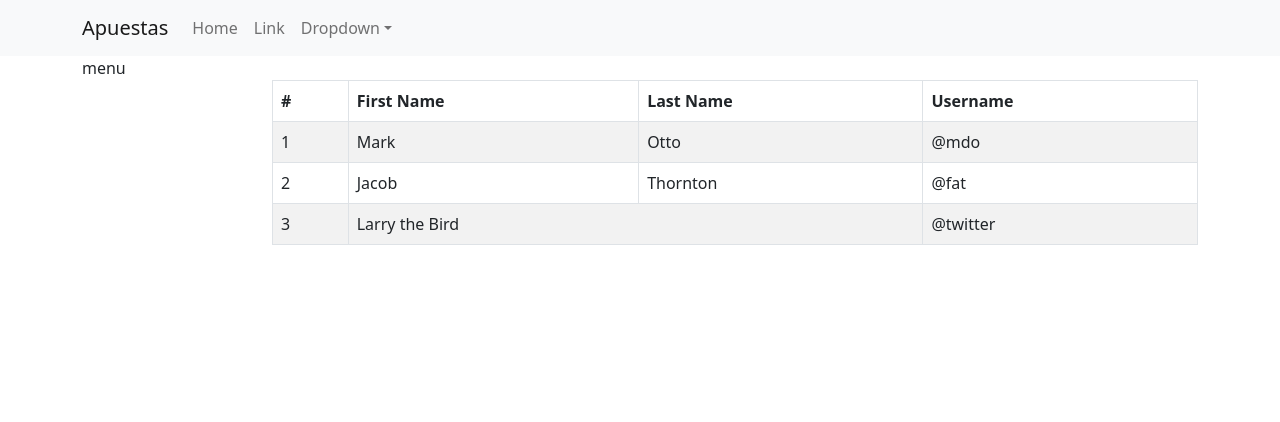
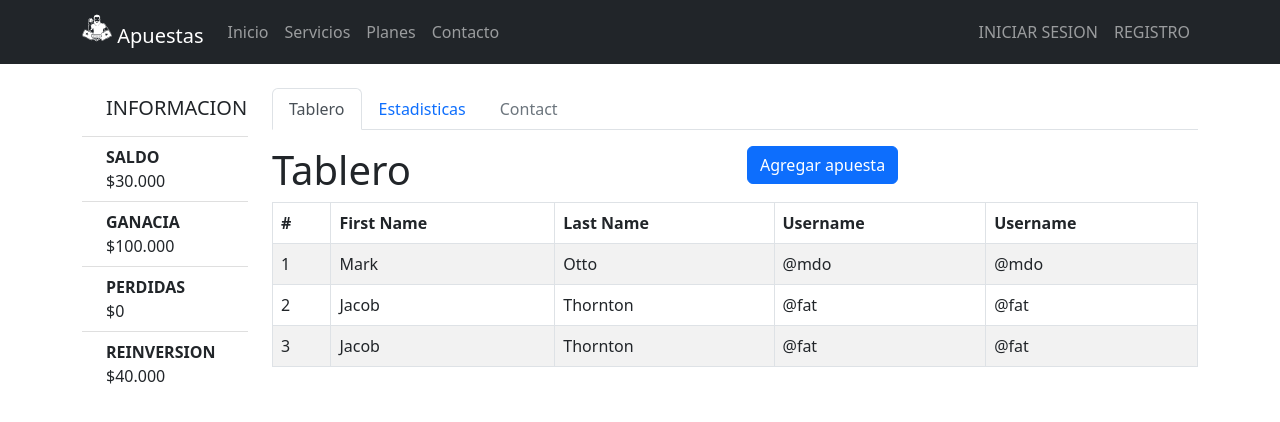
Before and after one commit to holk26/mis-apuestas-app, a Next.js app: page /dashboard in a window 1280 px wide. Shown: the top 422 px of the page. Built offline with nearby package versions, Linux system fonts and the light colour scheme.

Commit message:
Mas cambios

```diff
--- a/components/Layout/index.js
+++ b/components/Layout/index.js
@@ -3,7 +3,8 @@ import Nav from 'react-bootstrap/Nav';
 import Navbar from 'react-bootstrap/Navbar';
 import NavDropdown from 'react-bootstrap/NavDropdown';
 import { useRouter } from 'next/router'
-
+import Image from 'next/image'
+import logo from '../../public/PRINCIPAL.svg'
 
 const Layout = () => {
 
@@ -11,34 +12,41 @@ const Layout = () => {
 
     return(
         <>
-        <Navbar bg="light" expand="lg">
-      <Container>
 
-        <Navbar.Brand>
-        Apuestas
-        </Navbar.Brand>
+        <Navbar bg="dark"  expand="lg" variant="dark">
+        <Container>
+        <Navbar.Brand onClick={() => router.push('/')}>
+            <Image
+              alt=""
+              src={logo}
+              width="30"
+              height="30"
+              className="d-inline-block align-top"
+            />{' '}
+            Apuestas
+          </Navbar.Brand>
+
 
         <Navbar.Toggle aria-controls="basic-navbar-nav" />
         <Navbar.Collapse id="basic-navbar-nav">
           <Nav className="me-auto">
-            <Nav.Link onClick={() => router.push('/')}>Home</Nav.Link>
-            <Nav.Link onClick={() => router.push('/dashboard')}>Link</Nav.Link>
+            <Nav.Link onClick={() => router.push('/')}>Inicio</Nav.Link>
+            <Nav.Link onClick={() => router.push('/dashboard')}>Servicios</Nav.Link>
+            <Nav.Link onClick={() => router.push('/dashboard')}>Planes</Nav.Link>
+            <Nav.Link onClick={() => router.push('/dashboard')}>Contacto</Nav.Link>
+          </Nav>
 
-            <NavDropdown title="Dropdown" id="basic-nav-dropdown">
-              <NavDropdown.Item href="#action/3.1">Action</NavDropdown.Item>
-              <NavDropdown.Item href="#action/3.2">
-                Another action
-              </NavDropdown.Item>
-              <NavDropdown.Item href="#action/3.3">Something</NavDropdown.Item>
-              <NavDropdown.Divider />
-              <NavDropdown.Item href="#action/3.4">
-                Separated link
-              </NavDropdown.Item>
-            </NavDropdown>
+          <Nav>
+            <Nav.Link onClick={() => router.push('/login')}>INICIAR SESION</Nav.Link>
+            <Nav.Link onClick={() => router.push('/registro')}> REGISTRO </Nav.Link>
           </Nav>
+
+
+
         </Navbar.Collapse>
-      </Container>
+        </Container>
     </Navbar>
+
         </>
     );
 }
--- /dev/null
+++ b/pages/dashboard/components/ColLeft.js
@@ -0,0 +1,31 @@
+import ListGroup from 'react-bootstrap/ListGroup';
+
+const ColLeft = () => {
+    return(
+        <>
+         <ListGroup variant="flush">
+                <ListGroup.Item><div className="ms-2 me-auto">
+          <div className="d-flex justify-content-between align-items-start"><h5>INFORMACION</h5></div>
+        </div></ListGroup.Item>
+                <ListGroup.Item><div className="ms-2 me-auto">
+          <div className="fw-bold">SALDO</div>
+          $30.000
+        </div></ListGroup.Item>
+                <ListGroup.Item><div className="ms-2 me-auto">
+          <div className="fw-bold">GANACIA</div>
+          $100.000
+        </div></ListGroup.Item>
+                <ListGroup.Item><div className="ms-2 me-auto">
+          <div className="fw-bold">PERDIDAS</div>
+          $0
+        </div></ListGroup.Item>
+                <ListGroup.Item><div className="ms-2 me-auto">
+          <div className="fw-bold">REINVERSION</div>
+          $40.000
+        </div></ListGroup.Item>
+            </ListGroup>
+        </>
+    );
+}
+
+export default ColLeft;
--- /dev/null
+++ b/pages/dashboard/components/ColRight.js
@@ -0,0 +1,31 @@
+import Dashboard from './Dashboard';
+
+import Tab from 'react-bootstrap/Tab';
+import Tabs from 'react-bootstrap/Tabs';
+
+const ColRight = () => {
+
+
+    return(
+        <>
+              <Tabs
+                defaultActiveKey="dashboard"
+                id="uncontrolled-tab-example"
+                className="mb-3"
+                >
+                <Tab eventKey="dashboard" title="Tablero">
+                    <Dashboard />
+                </Tab>
+                <Tab eventKey="statistics" title="Estadisticas">
+                    <div>Statistics</div>
+                </Tab>
+                <Tab eventKey="contact" title="Contact" disabled>
+                    <Dashboard />
+                </Tab>
+                </Tabs>
+
+        </>
+    );
+}
+
+export default ColRight;
--- /dev/null
+++ b/pages/dashboard/components/Dashboard.js
@@ -0,0 +1,64 @@
+import React, { useState } from 'react';
+import Button from 'react-bootstrap/Button';
+
+import { Col, Row } from 'react-bootstrap';
+import Table from 'react-bootstrap/Table';
+import ModalAgregarApuesta from './ModalAgregarApuesta';
+
+const dashboard = () =>{
+
+  const [show, setShow] = useState(false);
+
+  const handleClose = () => setShow(false);
+  const handleShow = () => setShow(true);
+
+    return(
+        <>
+        <Row>
+    <Col><h1>Tablero</h1></Col>
+    <Col>
+        <Button variant="primary" onClick={handleShow}>
+           Agregar apuesta
+        </Button></Col>
+</Row>
+        <Table striped bordered hover>
+      <thead>
+        <tr>
+          <th>#</th>
+          <th>First Name</th>
+          <th>Last Name</th>
+          <th>Username</th>
+          <th>Username</th>
+        </tr>
+      </thead>
+      <tbody>
+        <tr>
+          <td>1</td>
+          <td>Mark</td>
+          <td>Otto</td>
+          <td>@mdo</td>
+          <td>@mdo</td>
+        </tr>
+        <tr>
+          <td>2</td>
+          <td>Jacob</td>
+          <td>Thornton</td>
+          <td>@fat</td>
+          <td>@fat</td>
+        </tr>
+        <tr>
+          <td>3</td>
+          <td>Jacob</td>
+          <td>Thornton</td>
+          <td>@fat</td>
+          <td>@fat</td>
+        </tr>
+      </tbody>
+    </Table>
+
+
+        </>
+    );
+}
+
+export default dashboard;
--- /dev/null
+++ b/pages/dashboard/components/ModalAgregarApuesta.js
@@ -0,0 +1,30 @@
+import React, { useState } from 'react';
+import Modal from 'react-bootstrap/Modal';
+import Nav from 'react-bootstrap/Nav';
+
+const ModalAgregarApuesta = () =>{
+
+
+   // setModalShow(modalShow1);
+
+
+    return(
+
+        <Modal show={modalShow} onHide={handleClose}>
+        <Modal.Header closeButton>
+          <Modal.Title>Modal heading</Modal.Title>
+        </Modal.Header>
+        <Modal.Body>Woohoo, you're reading this text in a modal!</Modal.Body>
+        <Modal.Footer>
+          <Button variant="secondary" onClick={handleClose}>
+            Close
+          </Button>
+          <Button variant="primary" onClick={handleClose}>
+            Save Changes
+          </Button>
+        </Modal.Footer>
+      </Modal>
+    );
+}
+
+export default ModalAgregarApuesta;
--- a/pages/dashboard/index.js
+++ b/pages/dashboard/index.js
@@ -1,9 +1,14 @@
+import React, { useState } from 'react';
 import Head from 'next/head'
 import Row from 'react-bootstrap/Row';
 import Col from 'react-bootstrap/Col';
-import Table from 'react-bootstrap/Table';
+import ColLeft from './components/ColLeft'
+import ColRight from './components/ColRight'
 
 const Dashboard = () => {
+
+
+
     return(
         <div>
             <Head>
@@ -13,39 +18,15 @@ const Dashboard = () => {
       </Head>
       <Row>
         <Col sm={2}>
-        menu
+        <br></br>
+           <ColLeft />
+
 
         </Col>
         <Col sm={10}><br></br>
-        <Table striped bordered hover>
-      <thead>
-        <tr>
-          <th>#</th>
-          <th>First Name</th>
-          <th>Last Name</th>
-          <th>Username</th>
-        </tr>
-      </thead>
-      <tbody>
-        <tr>
-          <td>1</td>
-          <td>Mark</td>
-          <td>Otto</td>
-          <td>@mdo</td>
-        </tr>
-        <tr>
-          <td>2</td>
-          <td>Jacob</td>
-          <td>Thornton</td>
-          <td>@fat</td>
-        </tr>
-        <tr>
-          <td>3</td>
-          <td colSpan={2}>Larry the Bird</td>
-          <td>@twitter</td>
-        </tr>
-      </tbody>
-    </Table>
+
+        <ColRight />
+
         </Col>
       </Row>
 
```
Also changed, not shown: pages/index.js (+27 -1 lines), pages/registro/index.js (added, +8 -0 lines), components/Layout/dashboard/index.js (added), public/LOGO APUESTAS 1.svg (added), public/PRINCIPAL.svg (added).
